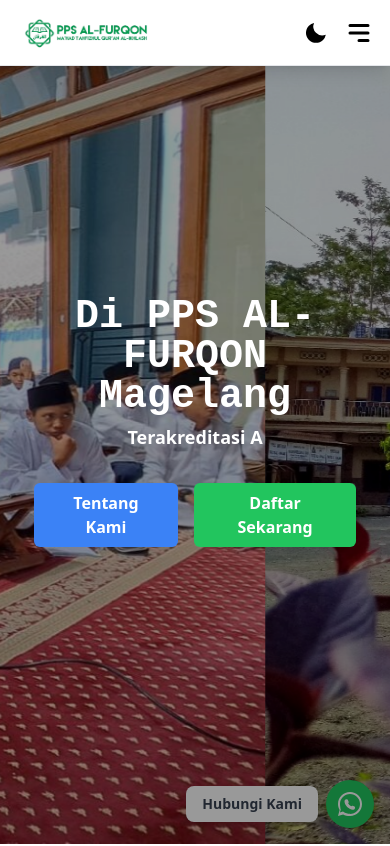
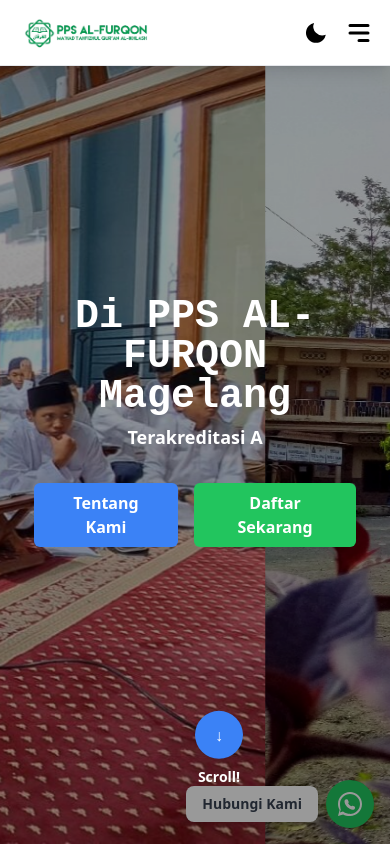
Before and after one commit to anwarchoirawr/pendaftaran-pps, a React (Vite) app: page / in a window 390 px wide. Shown: the top 846 px of the page. Built offline with nearby package versions, Linux system fonts and the light colour scheme.

Commit message:
mengaktifkan lg fitur scroll

```diff
--- a/src/components/Hero.jsx/Hero.jsx
+++ b/src/components/Hero.jsx/Hero.jsx
@@ -7,6 +7,7 @@
 
 const Hero = () => {
   const [displayedText, setDisplayedText] = useState("");
+  const [isMobile, setIsMobile] = useState(false); // State untuk mendeteksi perangkat
   const navigate = useNavigate();
 
   const texts = [
@@ -17,6 +18,10 @@
   useEffect(() => {
     let textIndex = 0;
     let charIndex = 0;
+
+    const checkScreenSize = () => {
+      setIsMobile(window.innerWidth <= 768); // Periksa ukuran layar
+    };
 
     const typeText = () => {
       if (textIndex < texts.length) {
@@ -39,6 +44,10 @@
     };
 
     typeText();
+    checkScreenSize(); // Deteksi ukuran layar pertama kali
+    window.addEventListener("resize", checkScreenSize);
+
+    return () => window.removeEventListener("resize", checkScreenSize);
   }, []);
 
   const handleNavigate = () => {
@@ -49,6 +58,13 @@
         element.scrollIntoView({ behavior: 'smooth' });
       }
     }, 100); // Delay singkat untuk memastikan halaman sudah sepenuhnya dimuat
+  };
+
+  const handleScroll = () => {
+    window.scrollTo({
+      top: window.innerHeight,
+      behavior: "smooth",
+    });
   };
 
   return (
@@ -88,7 +104,7 @@
               onClick={handleNavigate}
               className="bg-blue-500 text-white px-6 py-2 rounded-md font-semibold hover:bg-blue-600 transition-colors duration-300"
             >
-              Tentang Kami
+            Tentang Kami
             </button>
             <button
               onClick={() => navigate('/pendaftaran')}
@@ -99,6 +115,19 @@
           </div>
         </div>
       </section>
+
+      {/* Scroll Button */}
+      {isMobile && (
+        <div className="fixed bottom-10 left-1/2 transform -translate-x-1/2 flex flex-col items-center animate-bounce z-50">
+          <button
+            onClick={handleScroll}
+            className="w-12 h-12 bg-blue-500 text-white rounded-full flex items-center justify-center shadow-md hover:bg-blue-600"
+          >
+            ↓
+          </button>
+          <span className="mt-2 text-white font-semibold text-sm">Scroll!</span>
+        </div>
+      )}
 
       <style jsx>{`
         @keyframes slide {
```
